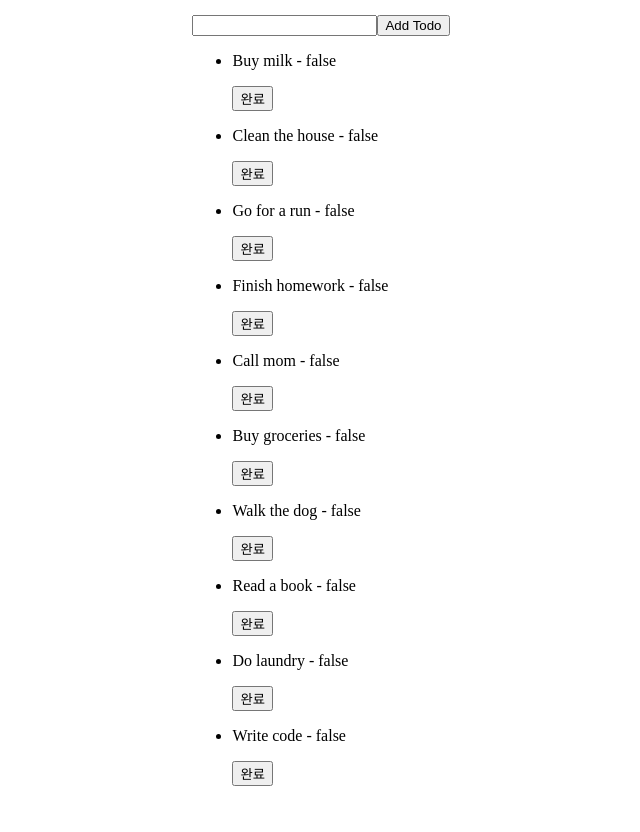
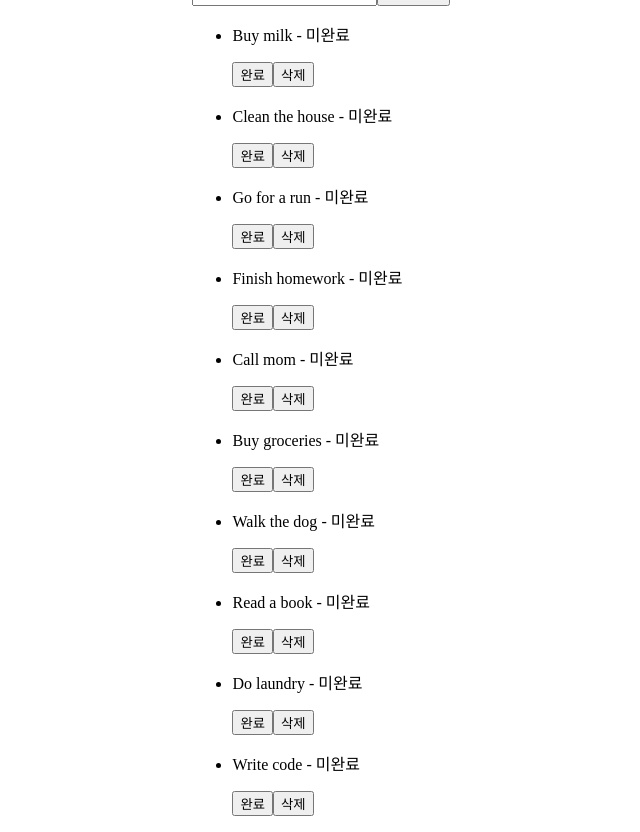
Before and after one commit to Jaeheeyu20240612/react-basic-6th-todo, a React (Vite) app: page / in a window 1280 px wide. Shown: the whole page, without its empty margins (319-959 px from the left). Built offline with nearby package versions, Linux system fonts and the light colour scheme.

Commit message:
Feat:  Todo 항목 삭제 기능 추가

```diff
--- a/src/components/TodoList.jsx
+++ b/src/components/TodoList.jsx
@@ -45,6 +45,13 @@ const TodoList = () => {
     setTodos(updatedTodos);
   };
 
+  const handleDelete = (id) => {
+    const filteredTodo = todos.filter((todo) => {
+      return todo.id !== id ? true : false;
+    });
+
+    setTodos(filteredTodo);
+  };
   return (
     <div>
       <form onSubmit={handleSubmit}>
@@ -54,10 +61,22 @@ const TodoList = () => {
       <ul>
         {todos.map((todo) => (
           <li key={todo.id}>
-            <p>
-              {todo.text} - {String(todo.completed)}
+            <p
+              style={{
+                textDecoration: todo.completed ? 'line-through' : 'none',
+              }}
+            >
+              {todo.text} -{' '}
+              {todo.completed ? <span>완료</span> : <span>미완료</span>}
             </p>
             <button onClick={() => toggleCompleted(todo.id)}>완료</button>
+            <button
+              onClick={() => {
+                handleDelete(todo.id);
+              }}
+            >
+              삭제
+            </button>
           </li>
         ))}
       </ul>
```
